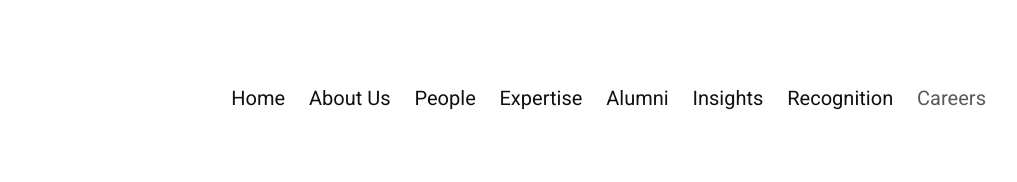
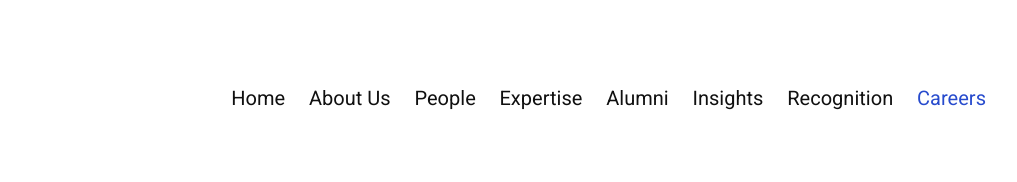
Before and after one commit to TJP-Studios/TJP-3, a plain HTML site: page career.html in a window 1280 px wide. Shown: the full height of the page, 176-1193 px from the left. Drawn offline with Linux system fonts and the light colour scheme.

Commit message:
Made some changes

```diff
--- a/header-footer.css
+++ b/header-footer.css
@@ -31,7 +31,7 @@ nav a:hover {
 }
 
 .active {
-    color: rgba(89, 89, 89, 1);
+    color: #274BCD;
 }
 
 .active:hover {
```
